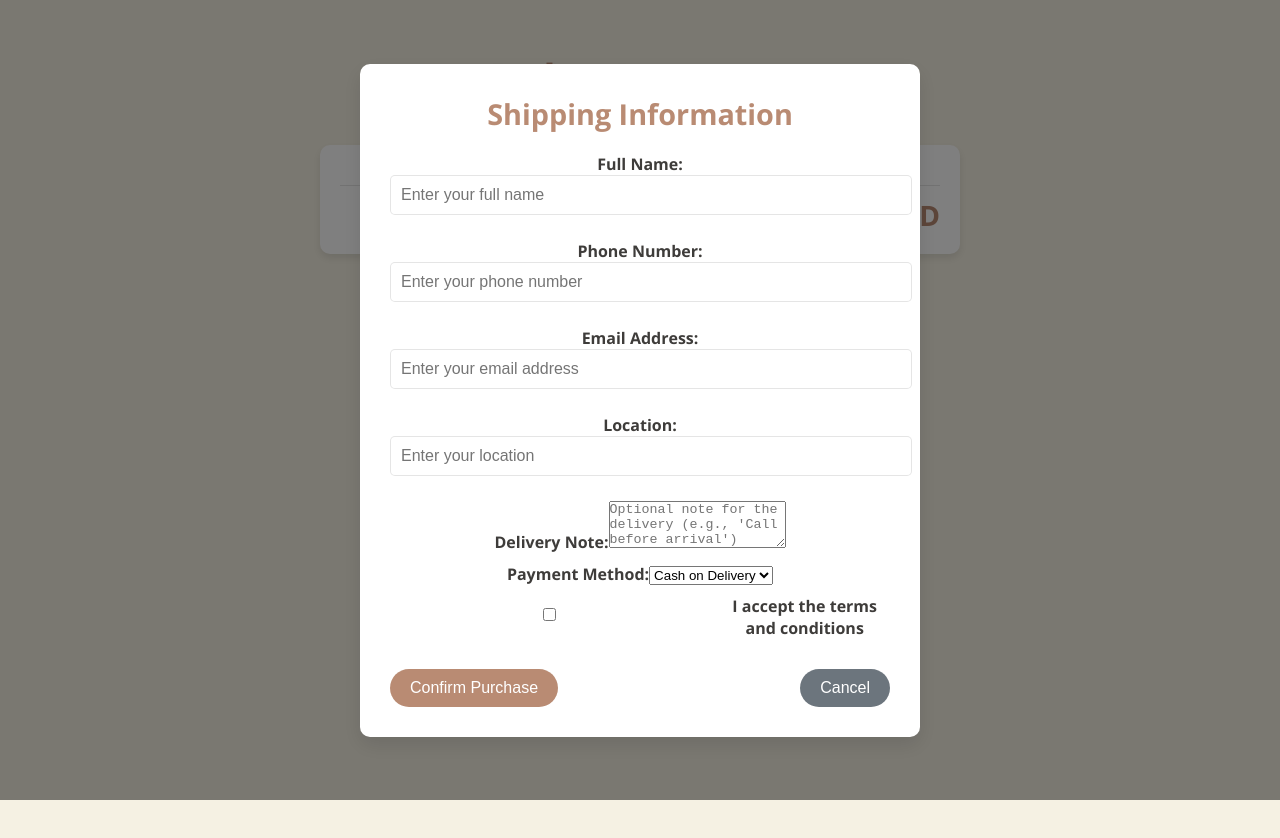
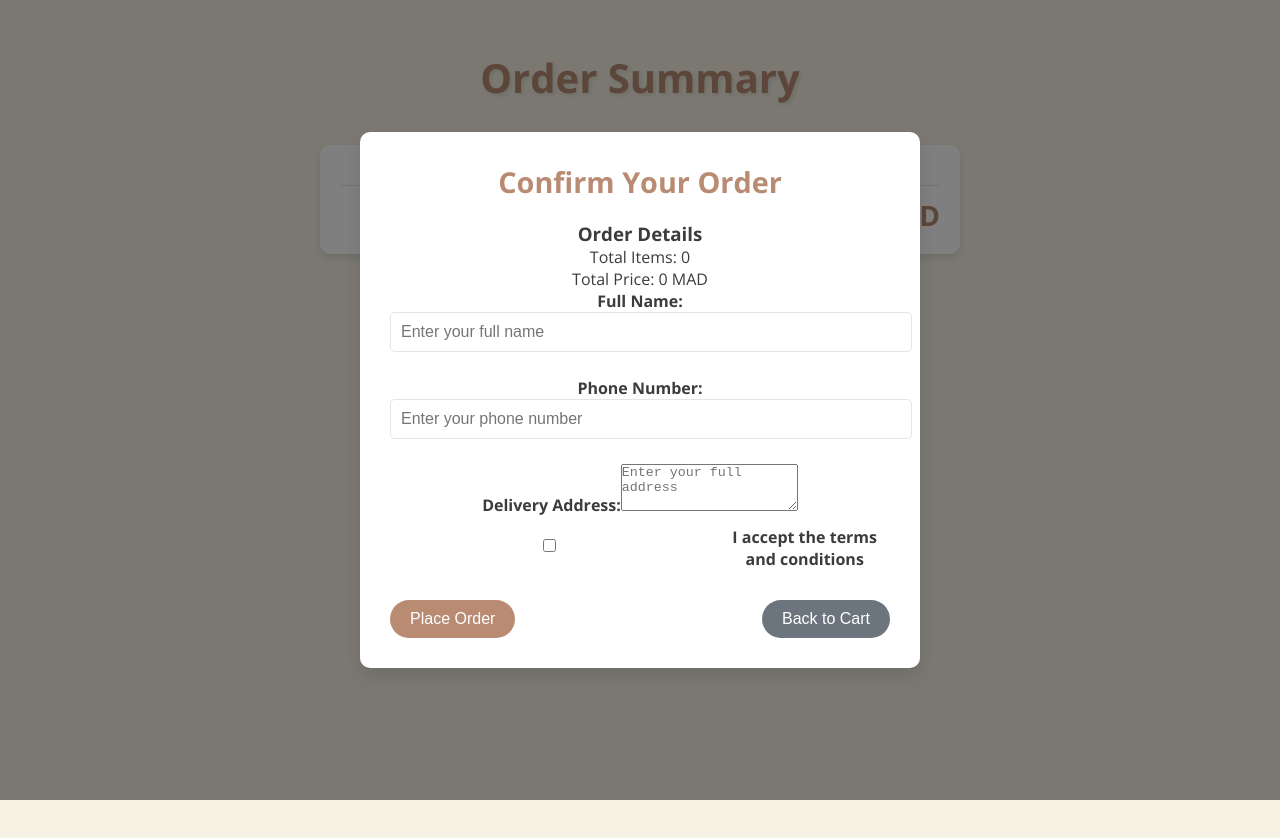
Before and after one commit to ayoubmorchid/bookhaven, a React (Create React App) app: page /checkout in a window 1280 px wide. Both pictures are taken after a click on the button "Proceed to Shipping Information". Shown: the top 838 px of the page. Built offline with nearby package versions, Linux system fonts and the light colour scheme.

Commit message:
change shopping infomration again

```diff
--- a/src/pages/Checkout.jsx
+++ b/src/pages/Checkout.jsx
@@ -74,59 +74,50 @@ const Checkout = () => {
         </button>
       </div>
 
-{isPopupOpen && (
+      {isPopupOpen && (
   <div className="popup-overlay">
     <div className="popup">
-      <h2>Shipping Information</h2>
+      <h2>Confirm Your Order</h2>
       <form className="shipping-form">
+        <div className="order-summary">
+          <h3>Order Details</h3>
+          <p>Total Items: {cartItems.length}</p>
+          <p>Total Price: {calculateTotal()} MAD</p>
+        </div>
         <label>
           Full Name:
-          <input type="text" placeholder="Enter your full name" />
+          <input type="text" placeholder="Enter your full name" required />
         </label>
         <label>
           Phone Number:
-          <input type="text" placeholder="Enter your phone number" />
+          <input type="text" placeholder="Enter your phone number" required />
         </label>
         <label>
-          Email Address:
-          <input type="email" placeholder="Enter your email address" />
-        </label>
-        <label>
-          Location:
-          <input type="text" placeholder="Enter your location" />
-        </label>
-        <label>
-          Delivery Note:
+          Delivery Address:
           <textarea
-            placeholder="Optional note for the delivery (e.g., 'Call before arrival')"
+            placeholder="Enter your full address"
             rows="3"
+            required
           ></textarea>
         </label>
-        <label>
-          Payment Method:
-          <select>
-            <option value="cash">Cash on Delivery</option>
-            <option value="credit-card">Credit Card</option>
-            <option value="paypal">PayPal</option>
-          </select>
-        </label>
         <div className="terms">
-          <input type="checkbox" id="accept-terms" />
+          <input type="checkbox" id="accept-terms" required />
           <label htmlFor="accept-terms">I accept the terms and conditions</label>
         </div>
       </form>
       <div className="popup-actions">
         <button onClick={handleConfirmPurchase} className="confirm-btn">
-          Confirm Purchase
+          Place Order
         </button>
         <button onClick={handleClosePopup} className="continue-btn">
-          Cancel
+          Back to Cart
         </button>
       </div>
     </div>
   </div>
 )}
 
+
     </div>
   );
 };
```
